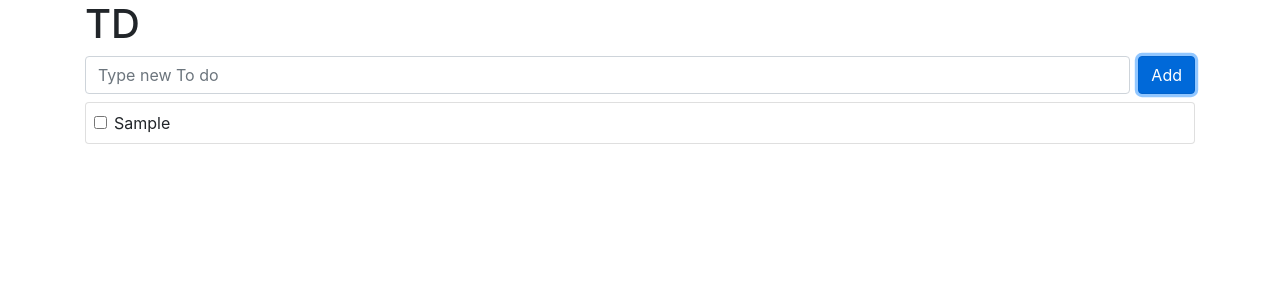
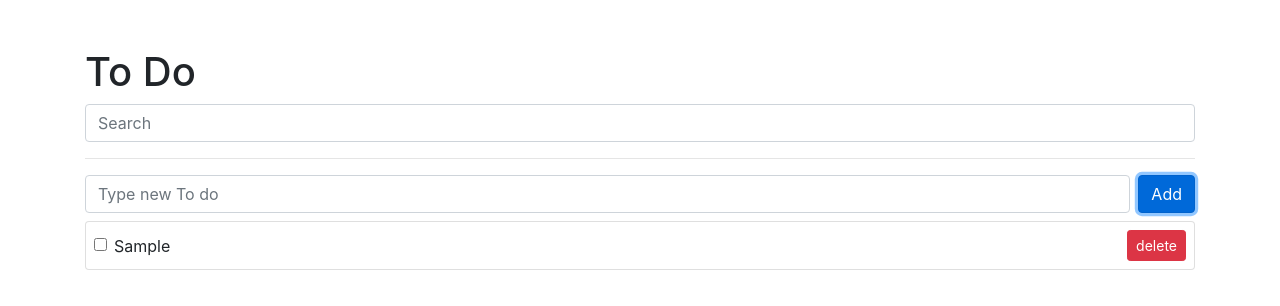
Before and after one commit to BeomSeokYu/Practice-Vue, a Vue app: page / in a window 1280 px wide. Both pictures are taken after typing "Sample" into the empty fields and a click on the button "Add". Shown: the top 306 px of the page. Built offline with nearby package versions, Linux system fonts and the light colour scheme.

Commit message:
~ search

```diff
--- a/src/App.vue
+++ b/src/App.vue
@@ -1,74 +1,81 @@
 <template>
-  <div class="container">
-    <h1>TD</h1>
-    <form
-      @submit.prevent="onSubmit">
-      <div class="d-flex">
-        <div class="flex-grow-1 mr-2">
-          <input
-            class="form-control"
-            type="text"
-            v-model="todo"
-            placeholder="Type new To do">
-        </div>
-        <div>
-          <button class="btn btn-primary">Add</button>
-        </div>
-      </div>
-      <div
-        class="error-message"
-        v-show="hasError">
-        This field cannot be empty.
-      </div>
-    </form>
-    <template v-for="item in todos" :key="item.id">
-      <div class="card mt-2">
-        <div class="card-body p-2">
-          <div class="form-check">
-            <input
-              class="form-check-input"
-              type="checkbox"
-              v-model="item.complated">
-            <label class="form-check-label">{{ item.subject }}</label>
-          </div>
-        </div>
-      </div>
-    </template>
+  <div class="container pt-5">
+    <h1>To Do</h1>
+
+    <input
+      class="form-control"
+      type="text"
+      v-model="searchText"
+      placeholder="Search">
+    <hr>
+
+    <TodoSimpleForm @add-todo="addTodo" />
+
+    <div v-if="filteredTodos.length === 0">
+      <hr>
+      <div class="text-center">표시할 항목이 없습니다.</div>
+      <hr>
+    </div>
+
+    <TodoList
+      :todos="filteredTodos"
+      @toggle-todo="toggleTodo"
+      @delete-todo="deleteTodo"/>
   </div>
 </template>
 
 <script>
-import { ref } from 'vue';
+import { ref, computed } from 'vue';
+import TodoSimpleForm from './components/TodoSimpleForm.vue';
+import TodoList from './components/TodoList.vue'
 
 export default {
+
+  components: {
+    TodoSimpleForm,
+    TodoList
+  },
+
   setup() {
-
-    const todo = ref('');
 
     const todos = ref([]);
 
-    const hasError = ref(false);
+    const searchText = ref('');
 
-    const onSubmit = () => {
-      if (todo.value === '') {
-        hasError.value = true;
-        return;
+    const filteredTodos = computed(() => {
+      if (searchText.value) {
+        return todos.value.filter((item) => {
+          return item.subject.includes(searchText.value)
+        });
       }
+      return todos.value;
+    })
 
-      todos.value.push({
-        id: Date.now(),
-        subject: todo.value,
-        complated: false
-      })
-      todo.value = '';
-      hasError.value = false;
+    const todoStyle = {
+      textDecoration: 'line-through',
+      color: 'gray'
+    }
+
+    const toggleTodo = (index) => {
+      todos.value[index].complated = !todos.value[index].complated
+    }
+
+    const deleteTodo = (index) => {
+      todos.value.splice(index, 1);
+    }
+
+    const addTodo = (data) => {
+      todos.value.push(data)
     }
 
     return {
-      todo,
       todos,
-      hasError,
-      onSubmit
+      filteredTodos,
+      addTodo,
+      toggleTodo,
+      deleteTodo,
+      todoStyle,
+      searchText,
     }
   }
 }
@@ -78,4 +85,8 @@ export default {
 .error-message {
   color: red;
 }
+.todo-complated {
+  text-decoration: line-through;
+  color: gray;
+}
 </style>
--- /dev/null
+++ b/src/components/TodoList.vue
@@ -0,0 +1,48 @@
+<template>
+  <template v-for="(item, index) in todos" :key="item.id">
+      <div class="card mt-2">
+        <div class="card-body p-2 d-flex align-items-center">
+          <div class="form-check flex-grow-1">
+            <input
+              class="form-check-input"
+              type="checkbox"
+              :value="item.complated"
+              @change="toggleTodo(index)">
+            <label
+              class="form-check-label"
+              :class="{ 'todo-complated': item.complated }">{{ item.subject }}</label>
+          </div>
+          <div>
+            <button
+              class="btn btn-danger btn-sm"
+              @click="deleteTodo(index)">delete</button>
+          </div>
+        </div>
+      </div>
+    </template>
+</template>
+
+<script>
+export default {
+    props: ['todos'],
+    emits: ['toggle-todo', 'delete-todo'],
+    setup(props, { emit }) {
+        const toggleTodo = (index) => {
+            emit('toggle-todo', index)
+        }
+
+        const deleteTodo = (index) => {
+            emit('delete-todo', index)
+        }
+
+        return {
+            deleteTodo,
+            toggleTodo
+        }
+    }
+}
+</script>
+
+<style>
+
+</style>
--- /dev/null
+++ b/src/components/TodoSimpleForm.vue
@@ -0,0 +1,63 @@
+<template>
+<form
+    @submit.prevent="onSubmit">
+    <div class="d-flex">
+    <div class="flex-grow-1 mr-2">
+        <input
+            class="form-control"
+            type="text"
+            v-model="todo"
+            placeholder="Type new To do">
+    </div>
+    <div>
+        <button class="btn btn-primary">Add</button>
+    </div>
+    </div>
+    <div
+        class="error-message"
+        v-show="hasError">
+        입력이 필요합니다.
+    </div>
+</form>
+</template>
+
+<script>
+import { ref } from 'vue';
+export default {
+    emits: ['add-todo'],
+    setup(props, { emit }) {
+        const todo = ref('');
+        const hasError = ref(false);
+
+        const onSubmit = () => {
+            if (todo.value === '') {
+                hasError.value = true;
+                return;
+            }
+
+            emit('add-todo', {
+                id: Date.now(),
+                subject: todo.value,
+                complated: false
+            });
+            // todos.value.push({
+            //     id: Date.now(),
+            //     subject: todo.value,
+            //     complated: false
+            // })
+            todo.value = '';
+            hasError.value = false;
+        }
+
+        return {
+            todo,
+            hasError,
+            onSubmit
+        }
+    },
+}
+</script>
+
+<style>
+
+</style>
```
Also changed, not shown: src/components/HelloWorld.vue (deleted, +0 -58 lines).
